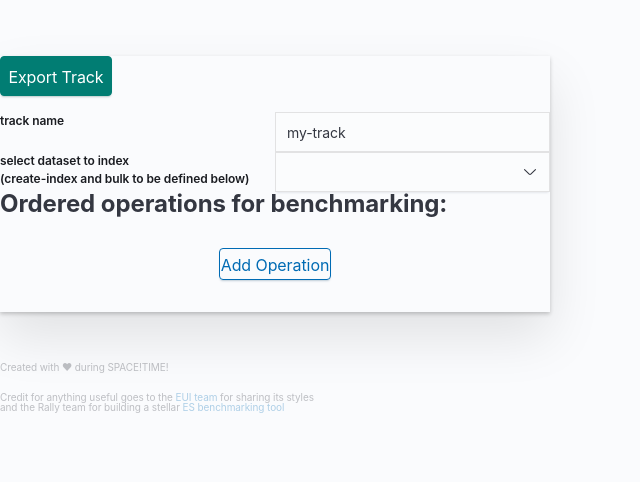
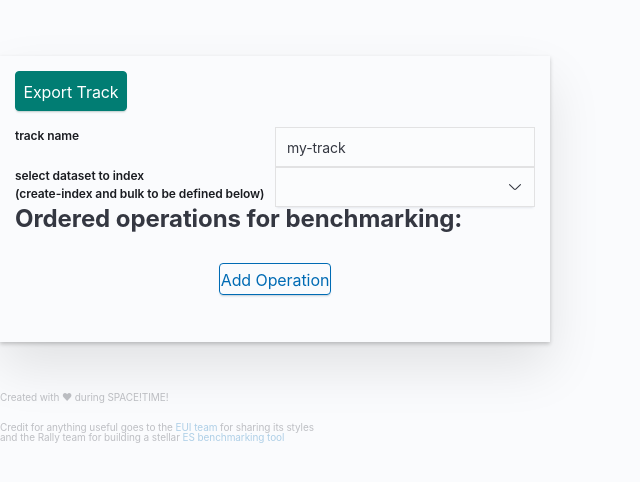
Before and after one commit to talevy/rallylive, a website with bundled scripts: page docs/index.html in a window 1280 px wide. Shown: the part 58-540 px from the top of the page, without its empty margins (0-640 px from the left). Built offline with nearby package versions, Linux system fonts and the light colour scheme.

Commit message:
paddingpadding

```diff
--- a/docs/index.css
+++ b/docs/index.css
@@ -11,6 +11,7 @@ body {
     margin: 60px 0 40px 0;
     box-shadow: 0 2px 4px 0 rgba(0, 0, 0, 0.2), 0 25px 50px 0 rgba(0, 0, 0, 0.1);
     position: relative;
+    padding: 15px 15px;
 }
 
 .rallybuilder header {
```
